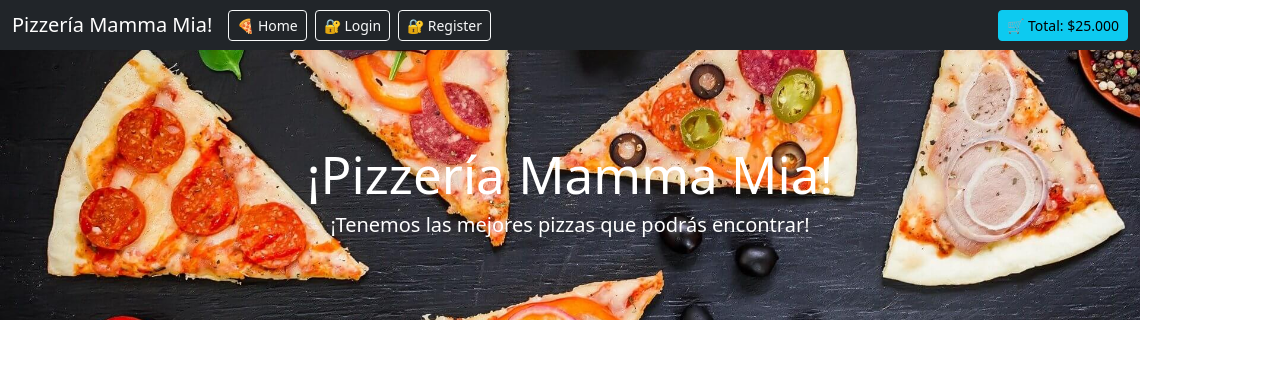
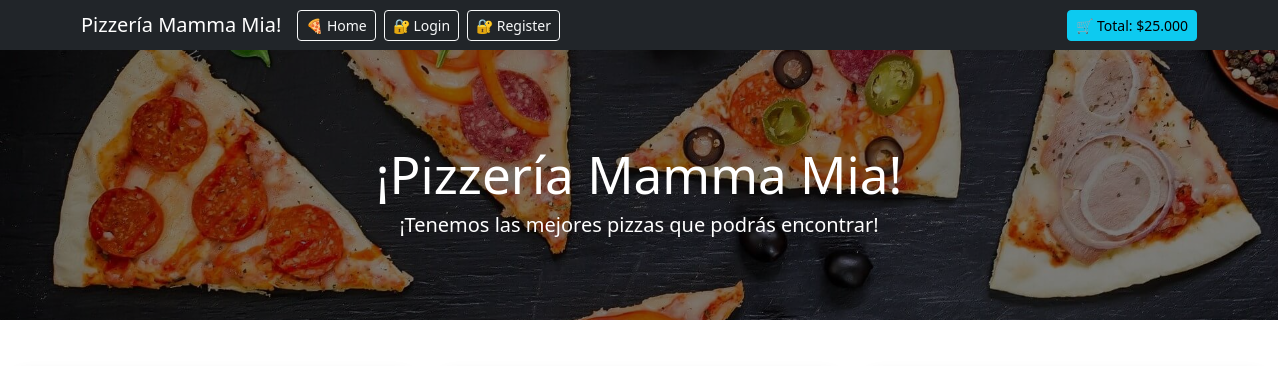
Before and after one commit to D-Rivas/pizzeria-react, a React (Vite) app: page / in a window 1280 px wide. Shown: the top 366 px of the page. Built offline with nearby package versions, Linux system fonts and the light colour scheme.

Commit message:
Final tweaks

```diff
--- a/src/App.jsx
+++ b/src/App.jsx
@@ -1,5 +1,4 @@
 import React from 'react';
-import 'bootstrap/dist/css/bootstrap.min.css';
 import Navbar from './components/Navbar';
 import Home from './components/Home';
 import Footer from './components/Footer';
--- a/src/components/CardPizza.jsx
+++ b/src/components/CardPizza.jsx
@@ -3,8 +3,8 @@ import { formatCurrency } from '../utils/format';
 
 export default function CardPizza({ name, price, ingredients, img }) {
   return (
-    <div className="col-12 col-sm-6 col-md-4">
-      <div className="card h-100">
+    <div className="col-12 col-sm-6 col-md-4 mb-4">
+      <div className="card h-100 shadow rounded-4">
         <img src={img} className="card-img-top" alt={name} />
         <div className="card-body d-flex flex-column">
           <h5 className="card-title">Pizza {name}</h5>
--- a/src/components/Header.jsx
+++ b/src/components/Header.jsx
@@ -7,6 +7,8 @@ export default function Header() {
       className="text-center text-white"
       style={{
         backgroundImage: `url(${bgImage})`,
+        backgroundColor: 'rgba(0,0,0,0.5)',
+        backgroundBlendMode: 'darken',
         backgroundSize: 'cover',
         backgroundPosition: 'center',
         padding: '6rem 1rem 4rem',
--- a/src/components/Home.jsx
+++ b/src/components/Home.jsx
@@ -7,7 +7,7 @@ export default function Home() {
     <>
       <Header />
 
-      <section className="container py-5">
+      <main className="container-fluid my-5">
         <div className="row justify-content-center gx-4 gy-4">
           <CardPizza
             name="Napolitana"
@@ -28,7 +28,7 @@ export default function Home() {
             img="https://firebasestorage.googleapis.com/v0/b/apis-varias-mias.appspot.com/o/pizzeria%2Fpizza-1239077_640_com.jpg?alt=media&token=e7cde87a-08d5-4040-ac54-90f6c31eb3e3"
           />
         </div>
-      </section>
+      </main>
     </>
   );
 }
```
